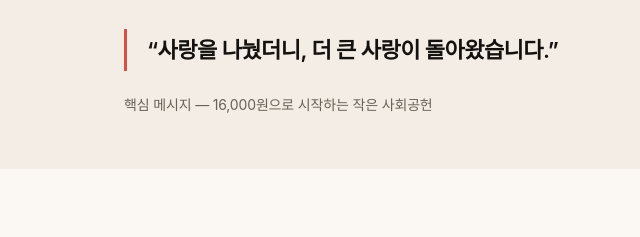
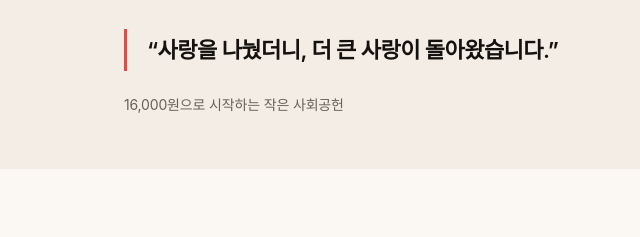
Before and after one commit to userface76/nepal48love, a website with bundled scripts: page public/index.html in a window 1280 px wide. Shown: the part 1051-1288 px from the top of the page, 0-640 px from the left. Built offline with nearby package versions, Linux system fonts and the light colour scheme; a web font is replaced by a local one.

Commit message:
Update index.html

```diff
--- a/public/index.html
+++ b/public/index.html
@@ -71,7 +71,7 @@
       <div class="stat"><div class="k">제품후원 제안</div><div class="v" style="font-size:19px">주식회사<br />닥터힐러</div></div>
     </div>
     <p class="quote mt-32">“사랑을 나눴더니, 더 큰 사랑이 돌아왔습니다.”</p>
-    <p class="small muted mt-16 mb-0">핵심 메시지 — 16,000원으로 시작하는 작은 사회공헌</p>
+    <p class="small muted mt-16 mb-0">16,000원으로 시작하는 작은 사회공헌</p>
   </div>
 </section>
 
```
